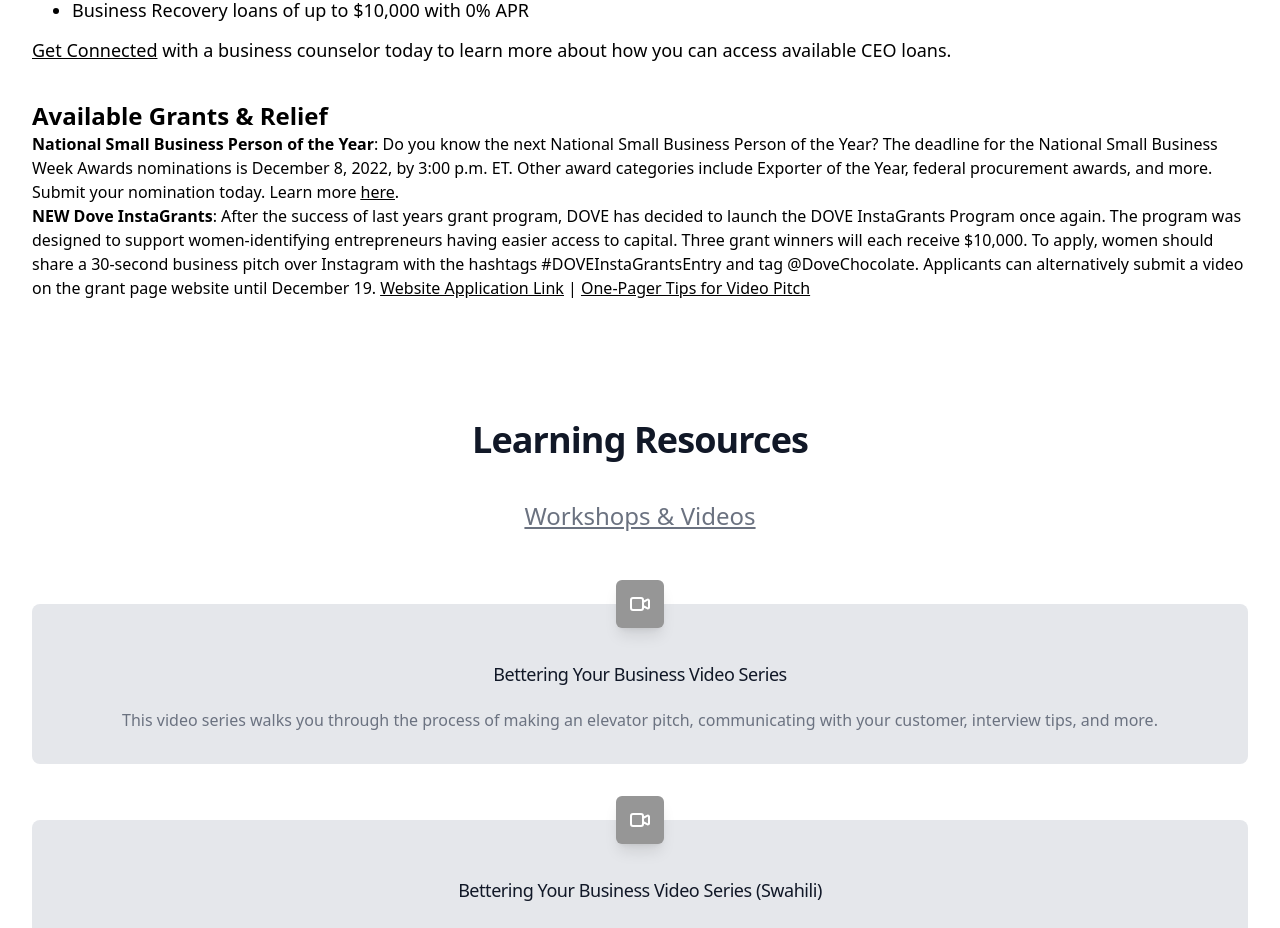
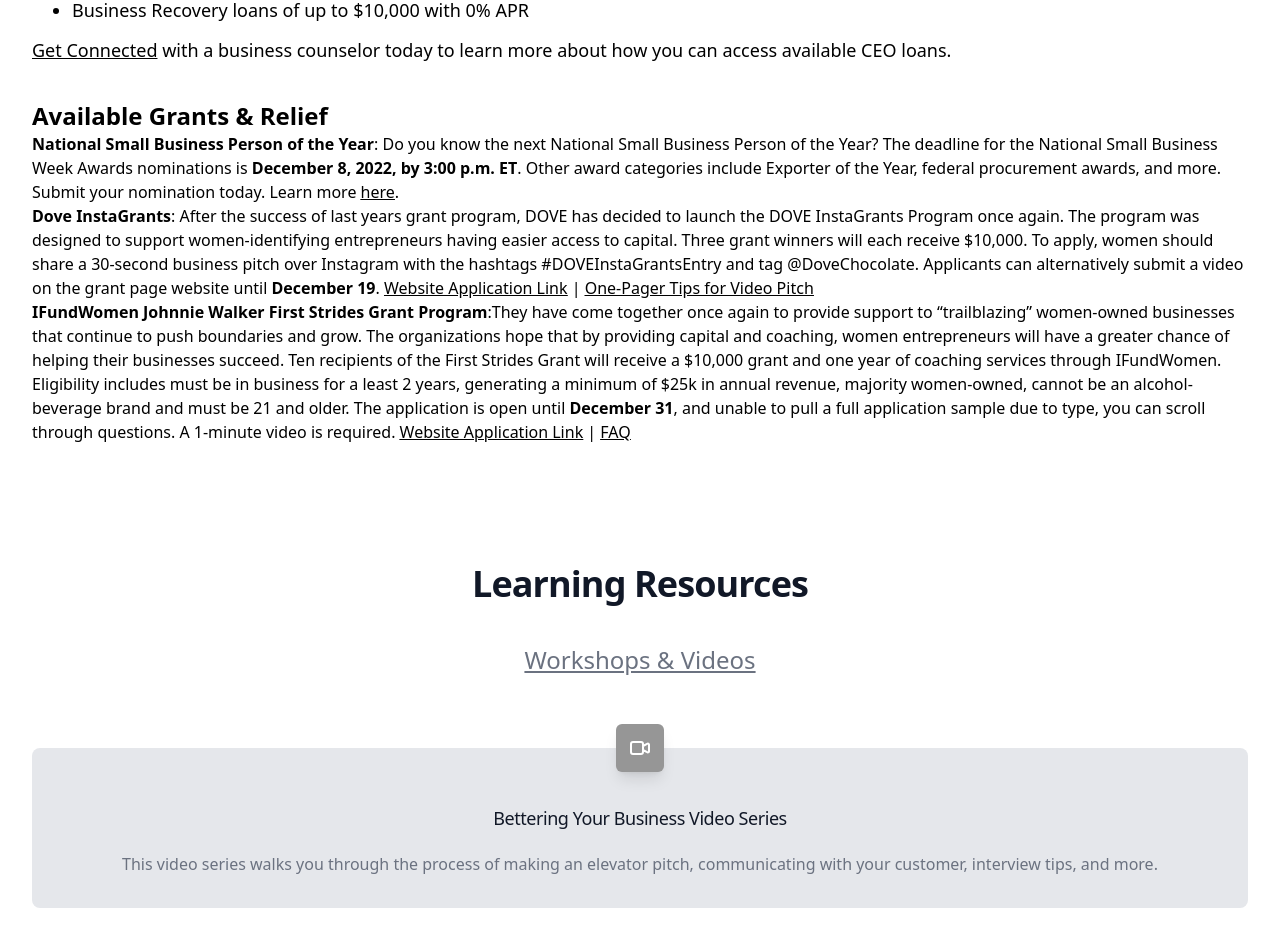
Before and after one commit to ericagirges/cnpp-website, a Next.js app in the folder app/: page /components/ResourcesContent in a window 1280 px wide. Shown: the part 1060-1988 px from the top of the page. Built offline with nearby package versions, Linux system fonts and the light colour scheme.

Commit message:
Update ResourcesContent.js

```diff
--- a/app/pages/components/ResourcesContent.js
+++ b/app/pages/components/ResourcesContent.js
@@ -45,8 +45,11 @@
     <h2 className="mt-9 text-xl font-bold text-black md:text-2xl">
       Available Grants & Relief
     </h2>
-<p><b>National Small Business Person of the Year</b>: Do you know the next National Small Business Person of the Year? The deadline for the National Small Business Week Awards nominations is December 8, 2022, by 3:00 p.m. ET.  Other award categories include Exporter of the Year, federal procurement awards, and more. Submit your nomination today. Learn more <u><a href="https://www.sba.gov/national-small-business-week/awards?utm_medium=email&utm_source=govdelivery">here</a></u>. </p>
- <p><b>NEW Dove InstaGrants</b>: After the success of last years grant program, DOVE has decided to launch the DOVE InstaGrants Program once again. The program was designed to support women-identifying entrepreneurs having easier access to capital. Three grant winners will each receive $10,000. To apply, women should share a 30-second business pitch over Instagram with the hashtags #DOVEInstaGrantsEntry and tag @DoveChocolate. Applicants can alternatively submit a video on the grant page website until December 19. <u><a href="https://dovechocolateinstagrants.com/">Website Application Link</a></u> | <u><a href="https://rescue.box.com/s/b3dyna6zftmpf9tgpapc3wa3t8p6w278">One-Pager Tips for Video Pitch</a></u></p>
+<p><b>National Small Business Person of the Year</b>: Do you know the next National Small Business Person of the Year? The deadline for the National Small Business Week Awards nominations is <b>December 8, 2022, by 3:00 p.m. ET</b>.  Other award categories include Exporter of the Year, federal procurement awards, and more. Submit your nomination today. Learn more <u><a href="https://www.sba.gov/national-small-business-week/awards?utm_medium=email&utm_source=govdelivery">here</a></u>. </p>
+
+ <p><b>Dove InstaGrants</b>: After the success of last years grant program, DOVE has decided to launch the DOVE InstaGrants Program once again. The program was designed to support women-identifying entrepreneurs having easier access to capital. Three grant winners will each receive $10,000. To apply, women should share a 30-second business pitch over Instagram with the hashtags #DOVEInstaGrantsEntry and tag @DoveChocolate. Applicants can alternatively submit a video on the grant page website until <b>December 19</b>. <u><a href="https://dovechocolateinstagrants.com/">Website Application Link</a></u> | <u><a href="https://rescue.box.com/s/b3dyna6zftmpf9tgpapc3wa3t8p6w278">One-Pager Tips for Video Pitch</a></u></p>
+
+  <p><b>IFundWomen Johnnie Walker First Strides Grant Program</b>:They have come together once again to provide support to “trailblazing” women-owned businesses that continue to push boundaries and grow. The organizations hope that by providing capital and coaching, women entrepreneurs will have a greater chance of helping their businesses succeed. Ten recipients of the First Strides Grant will receive a $10,000 grant and one year of coaching services through IFundWomen. Eligibility includes must be in business for a least 2 years, generating a minimum of $25k in annual revenue, majority women-owned, cannot be an alcohol-beverage brand and must be 21 and older. The application is open until <b>December 31</b>, and unable to pull a full application sample due to type, you can scroll through questions. A 1-minute video is required. <u><a href="https://ifundwomen.typeform.com/to/lVTLzwKo?typeform-source=ifundwomen.com">Website Application Link</a></u> | <u><a href="https://rescue.box.com/s/vhadi15p9l9h3wmzlzgdp50bi9p4lpxh">FAQ</a></u></p>
   </div>
 )
 const gridComponent = (arr) => (
```
